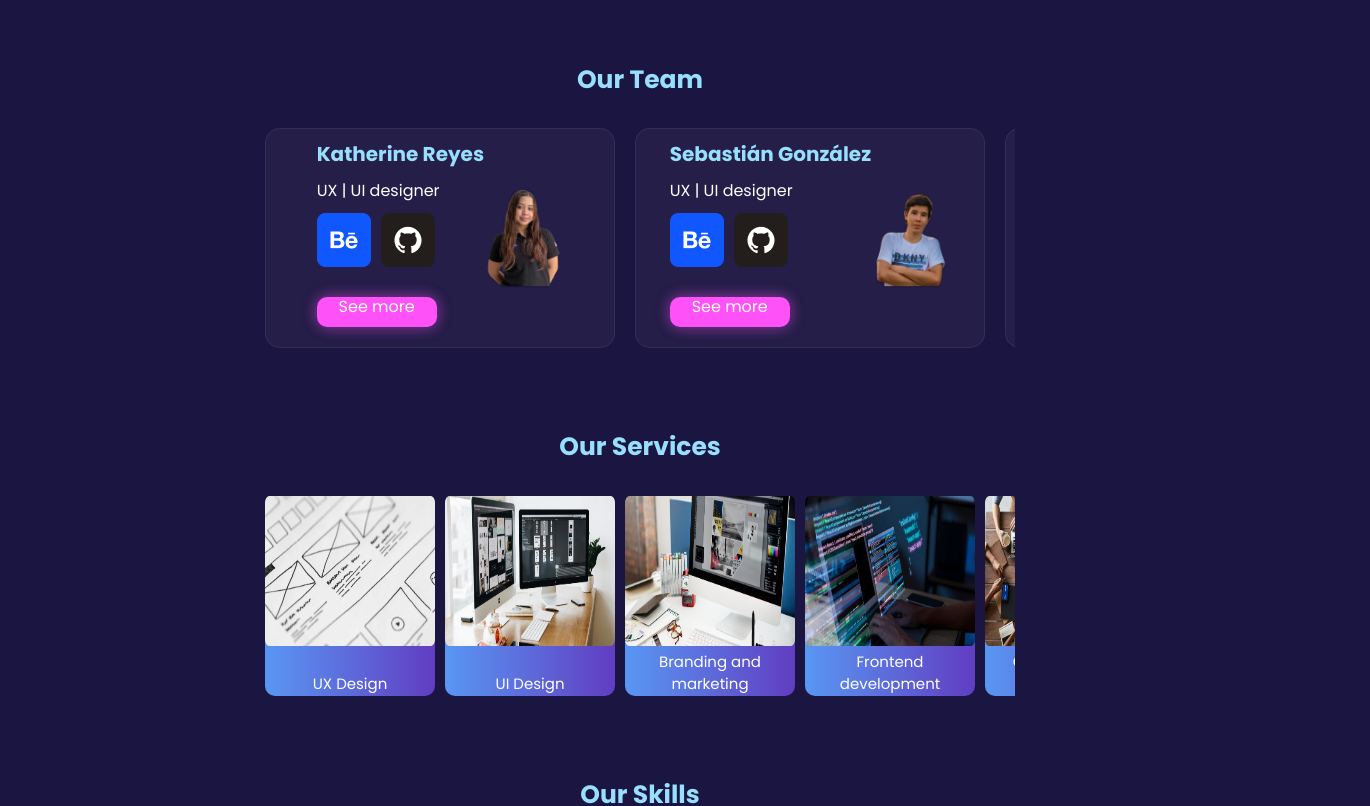
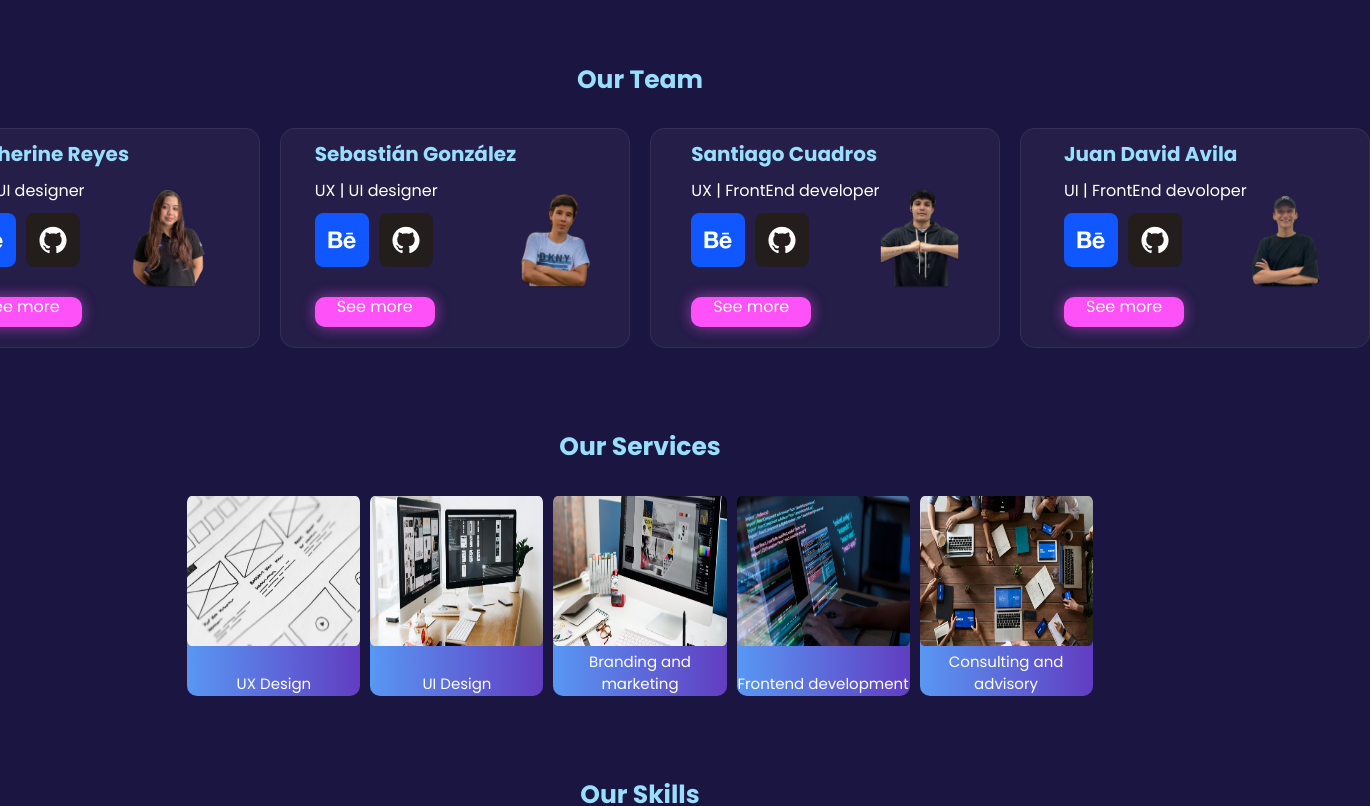
Before and after one commit to sacuadros09/Zenvo, a React (Vite) app in the folder zenvo/: page / in a window 1280 px wide. Shown: the part 1120-1926 px from the top of the page, 1370 px wide, since content can reach past the window. Built offline with nearby package versions, Linux system fonts and the light colour scheme; no server answers.

Commit message:
css fix 2

```diff
--- a/zenvo/src/pages/Home/Home.css
+++ b/zenvo/src/pages/Home/Home.css
@@ -109,7 +109,7 @@
         display: flex;
         flex-direction: row;
         overflow-x: auto;
-        max-width: 750px;
+        max-width: 100%;
         gap: 20px;
     }
 
@@ -118,7 +118,7 @@
         display: flex;
         flex-direction: row;
         font-size: 15px;
-        max-width: 750px;
+        max-width: 73%;
         overflow-x: auto;
     }
 
--- a/zenvo/src/pages/Home/Home.jsx
+++ b/zenvo/src/pages/Home/Home.jsx
@@ -50,9 +50,6 @@ return(
                 ))}
             </div>
         </section>
-        <section className="projects-section">
-
-        </section>
     </div>
 )
 }
```
